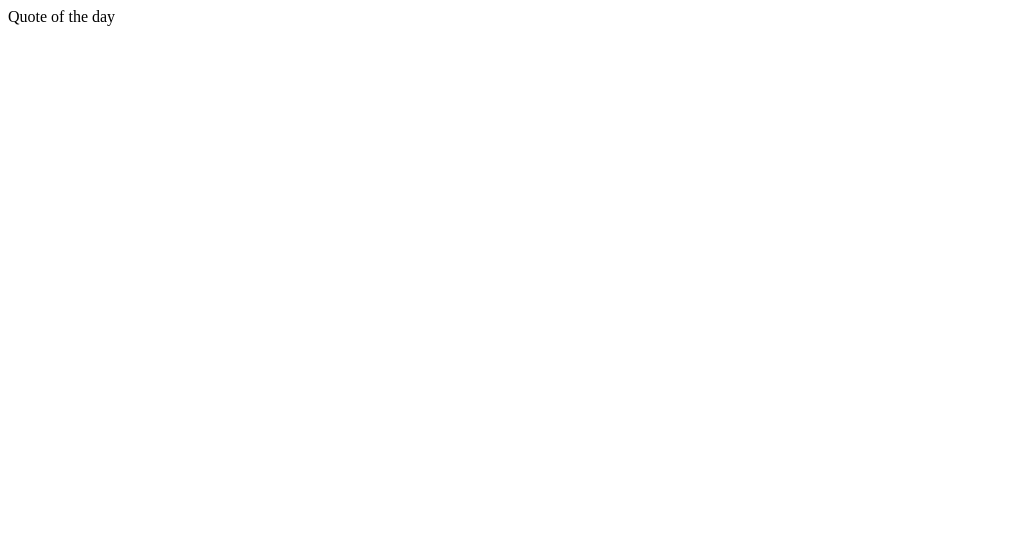
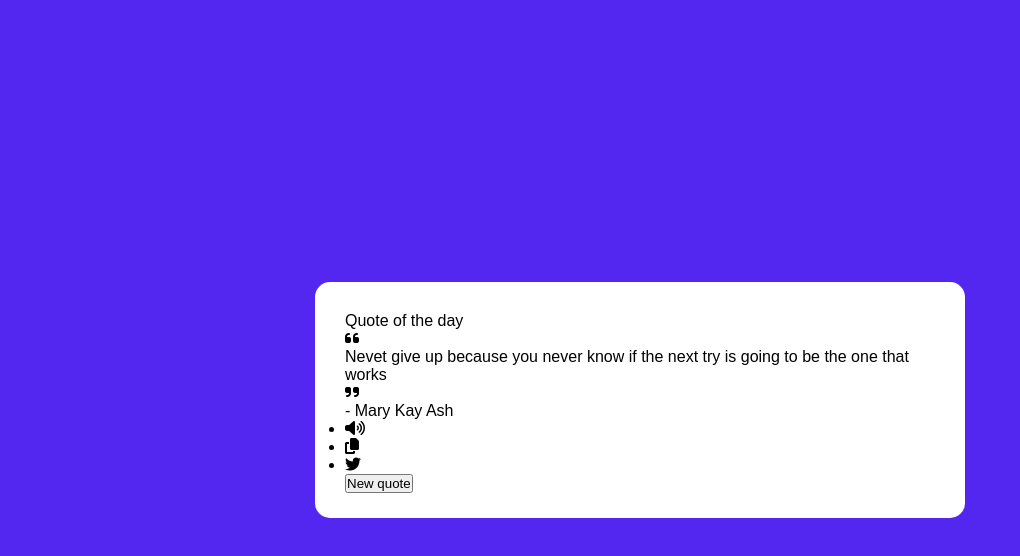
Before and after one commit to Pallavi-Shtgr/Random-Quote-generator-js-, a plain HTML site: page index.html in a window 1280 px wide. Shown: the whole page, without its empty margins (0-1020 px from the left). Drawn offline with Linux system fonts and the light colour scheme.

Commit message:
add changes in css file

```diff
--- a/index.html
+++ b/index.html
@@ -4,6 +4,7 @@
     <meta charset="UTF-8">
     <meta name="viewport" content="width=device-width, initial-scale=1.0">
     <title>Random quote Generator</title>
+    <link rel="stylesheet" href="style.css">
 
     <!-- Font awesome CDN link for icons -->
     <link rel="stylesheet" href="https://cdnjs.cloudflare.com/ajax/libs/font-awesome/6.5.1/css/all.min.css">
@@ -11,6 +12,27 @@
 <body>
     <div class="wrapper">
         <header> Quote of the day </header>
+        <div class="content">
+            <div class="quote-area">
+                <i class="fas fa-quote-left"></i>
+                <p class="quote">Nevet give up because you never know if the next try is going to be the one that works </p>
+                <i class="fas fa-quote-right"></i>
+            </div>
+            <div class="author"></div>
+            <span>- </span>
+            <span class="name"> Mary Kay Ash </span>
+        </div>
+            <div class="buttons">
+                <div class="features">
+                    <ul>
+                    <li class="sounds"><i class="fas fa-volume-up"></i></li>
+                    <li class="copy"><i class="fas fa-copy"></i></li>
+                    <li class="twitter"><i class="fab fa-twitter"></i></li>
+                </ul>
+                <button> New quote </button>
+                </div>
+            </div>
+
     </div>
 
 </body>
--- a/style.css
+++ b/style.css
@@ -7,3 +7,17 @@
     box-sizing: border-box;
     font-family: 'Poppins', sans-serif;
 }
+
+body{
+    display: flex;
+    align-items: center;
+    justify-content: center;
+    min-height: 100vh;
+    background: #5327f0
+}
+.wrapper{
+    width: 650px;
+    background: #fff;
+    border-radius: 15px;
+    padding: 30px 30px 25px;
+}
```
